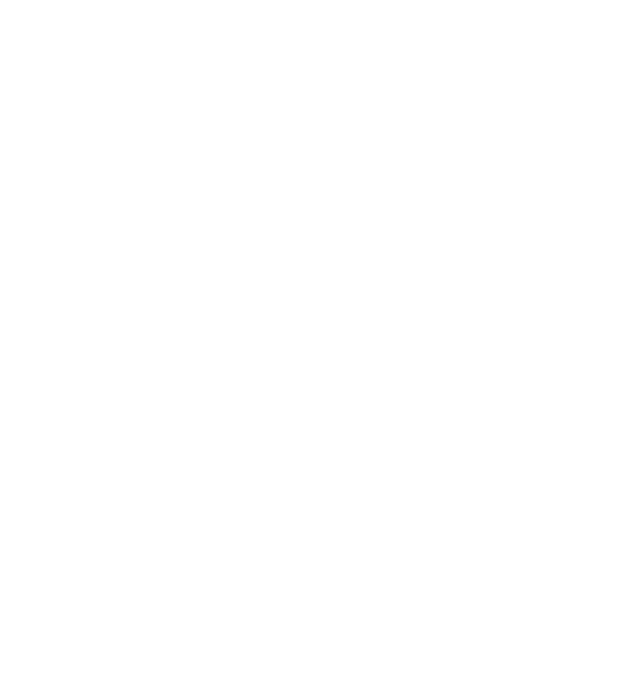
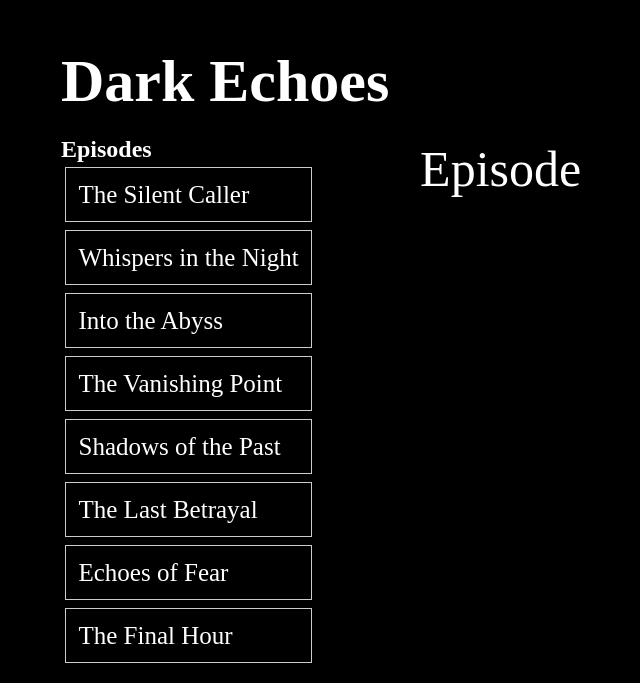
Before and after one commit to bij27/dark-echoes, a React (Vite) app: page / in a window 1280 px wide. Shown: the part 113-796 px from the top of the page, without its empty margins (291-931 px from the left). Built offline with nearby package versions, Linux system fonts and the light colour scheme.

Commit message:
added title, details, description components - successfully imported into app.jsx. styled page. good to go!

```diff
--- /dev/null
+++ b/src/App.css
@@ -0,0 +1,3 @@
+* {
+    background-color: black;
+}
--- a/src/App.jsx
+++ b/src/App.jsx
@@ -1,3 +1,33 @@
-export default function App() {
-  // TODO
+import React from "react";
+import "./App.css";
+import Episodes from "./components/Episodes/Episodes";
+import Details from "./components/Details/Details";
+import { episodeList } from "./data";
+import Description from "./components/Description/Description";
+import Title from "./components/Title/Title";
+
+function App() {
+  const [selectedEpisode, setSelectedEpisode] = React.useState(null);
+
+  return (
+    <>
+      <header>
+        <h1>Dark Echoes</h1>
+      </header>
+
+      <main>
+        <Episodes
+          episodeData={episodeList}
+          setSelectedEpisode={setSelectedEpisode}
+        />
+        <div className="details-column">
+        <Details selectedEpisode={selectedEpisode} />
+        <Title selectedEpisode={selectedEpisode} />
+        <Description selectedEpisode={selectedEpisode} />
+        </div>
+      </main>
+    </>
+  );
 }
+
+export default App;
--- /dev/null
+++ b/src/components/Description/Description.css
@@ -0,0 +1,3 @@
+.description {
+    font-size: 20px;
+}
--- /dev/null
+++ b/src/components/Description/Description.jsx
@@ -0,0 +1,9 @@
+import "./Description.css";
+
+function Description({ selectedEpisode }) {
+  return (
+    <section className="description">{selectedEpisode?.description}</section>
+  );
+}
+
+export default Description;
--- /dev/null
+++ b/src/components/Details/Details.css
@@ -0,0 +1,3 @@
+.details {
+  padding: 0.25rem;
+}
--- /dev/null
+++ b/src/components/Details/Details.jsx
@@ -0,0 +1,9 @@
+import "./Details.css";
+
+function Details({ selectedEpisode }) {
+  return (
+    <section className="details">Episode {selectedEpisode?.id}</section>
+  );
+}
+
+export default Details;
--- /dev/null
+++ b/src/components/Episodes/Episodes.css
@@ -0,0 +1,60 @@
+* {
+  margin: 0;
+  padding: 0;
+  box-sizing: border-box;
+}
+
+h1 {
+  color: white;
+  font-size: 60px;
+}
+
+body {
+  padding: 10rem;
+  margin-left: 15%;
+}
+
+main {
+  display: flex;
+  margin: 20px auto;
+  gap: 100px;
+  color: white;
+}
+
+@media (width >= 500px) {
+  main {
+    grid-template-columns: 1fr 1fr;
+  }
+}
+
+.episodes ul {
+  display: grid;
+  gap: 1ch;
+  list-style-type: none;
+  padding: 0.25rem;
+}
+
+.episodes li {
+  padding: 1ch;
+  border: 1px solid #ccc;
+  font-size: 25px;
+}
+
+.episodes li:hover {
+  cursor: pointer;
+  font-style: italic;
+  transition: background-color 0.3s ease, transform 0.3s ease;
+  background-color: red;
+}
+
+.details {
+  padding: 0.25rem;
+  font-size: 50px;
+}
+
+.details-column {
+  display: flex;
+  flex-direction: column;
+  flex: 1;
+  gap: 20px;
+}
--- /dev/null
+++ b/src/components/Episodes/Episodes.jsx
@@ -0,0 +1,23 @@
+import "./Episodes.css";
+
+function Episodes({ setSelectedEpisode, episodeData }) {
+  return (
+    <section className="episodes">
+      <h2>Episodes</h2>
+      <ul>
+        {episodeData.map((episode) => (
+          <li
+            key={episode.id}
+            onClick={() => {
+              setSelectedEpisode(episode);
+            }}
+          >
+            {episode.title}
+          </li>
+        ))}
+      </ul>
+    </section>
+  );
+}
+
+export default Episodes;
--- /dev/null
+++ b/src/components/Title/Title.css
@@ -0,0 +1,3 @@
+.title {
+    font-size: 30px;
+}
--- /dev/null
+++ b/src/components/Title/Title.jsx
@@ -0,0 +1,7 @@
+import "./Title.css";
+
+function Title({ selectedEpisode }) {
+  return <section className="title">{selectedEpisode?.title}</section>;
+}
+
+export default Title;
```
